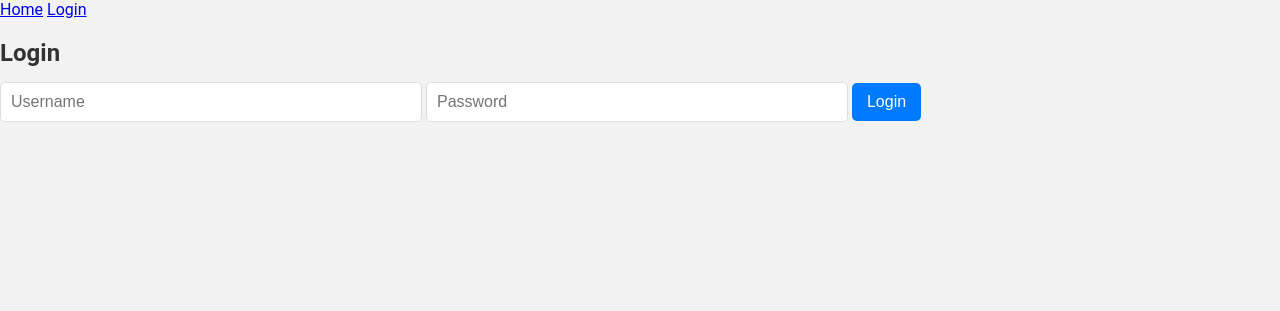
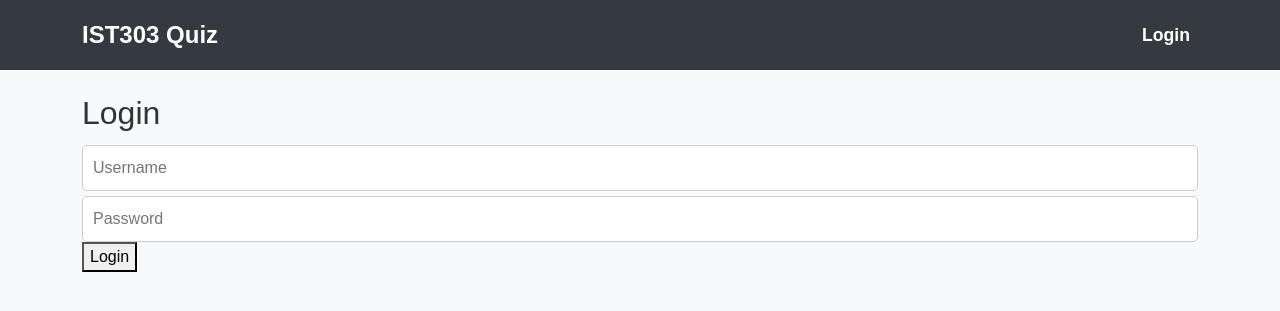
Before and after one commit to rogelg909/ist-303-team-A, a Flask app: a page that uses src/ist303_flask_project/templates/base.html in a window 1280 px wide. Shown: the top 311 px of the page. Run offline with Flask 3, Linux system fonts and the light colour scheme.

Commit message:
Updated for testing for Landing Page, Quiz Questions, insert script, and templates

```diff
--- a/src/ist303_flask_project/app.py
+++ b/src/ist303_flask_project/app.py
@@ -1,6 +1,8 @@
-from flask import Flask, render_template, request, redirect, url_for, flash
+from flask import Flask, render_template, request, redirect, url_for, flash, session, jsonify
 from flask_login import LoginManager, UserMixin, login_user, logout_user, login_required, current_user
+from werkzeug.security import generate_password_hash, check_password_hash
 import sqlite3
+import random
 
 app = Flask(__name__)
 app.secret_key = 'supersecretkey'
@@ -32,11 +34,21 @@ def load_user(user_id):
         return User(user['id'], user['username'])
     return None
 
-# Home page (requires login)
+# Home page (fetch last quiz score)
 @app.route('/')
 @login_required
 def index():
-    return render_template('index.html', user=current_user)
+    conn = get_db_connection()
+    last_score = conn.execute(
+        'SELECT score, category, taken_at FROM quiz_scores WHERE user_id = ? ORDER BY taken_at DESC LIMIT 1',
+        (current_user.id,)
+    ).fetchone()
+    conn.close()
+
+    if last_score is None:
+        last_score = {"score": "No score yet", "category": "N/A", "taken_at": "Never"}
+
+    return render_template('index.html', user=current_user, last_score=last_score)
 
 # Register route
 @app.route('/register', methods=['GET', 'POST'])
@@ -44,17 +56,19 @@ def register():
     if request.method == 'POST':
         username = request.form['username']
         password = request.form['password']
+        hashed_password = generate_password_hash(password)
 
         conn = get_db_connection()
         existing_user = conn.execute('SELECT * FROM users WHERE username = ?', (username,)).fetchone()
         if existing_user:
             flash('Username already exists.', 'danger')
+            conn.close()
             return redirect(url_for('register'))
 
-        conn.execute('INSERT INTO users (username, password) VALUES (?, ?)', (username, password))
+        conn.execute('INSERT INTO users (username, password) VALUES (?, ?)', (username, hashed_password))
         conn.commit()
         conn.close()
-        flash('Registration successful!', 'success')
+        flash('Registration successful! You can now log in.', 'success')
         return redirect(url_for('login'))
     return render_template('register.html')
 
@@ -68,7 +82,8 @@ def login():
         conn = get_db_connection()
         user = conn.execute('SELECT * FROM users WHERE username = ?', (username,)).fetchone()
         conn.close()
-        if user and user['password'] == password:
+
+        if user and check_password_hash(user['password'], password):
             login_user(User(user['id'], user['username']))
             return redirect(url_for('index'))
         else:
@@ -83,5 +98,78 @@ def logout():
     flash('You have been logged out.', 'info')
     return redirect(url_for('login'))
 
+# Start quiz (Fetch random 10 questions)
+@app.route('/start_quiz/<category>')
+@login_required
+def start_quiz(category):
+    category = category.lower()  # Ensure consistency
+    if category not in ["easy", "medium", "hard"]:
+        flash("Invalid quiz category!", "danger")
+        return redirect(url_for('index'))
+
+    conn = get_db_connection()
+    questions = conn.execute(
+        '''SELECT id, question, option_a, option_b, option_c, option_d, correct_answer, explanation
+           FROM quiz_questions WHERE category = ? ORDER BY RANDOM() LIMIT 10''',
+        (category,)
+    ).fetchall()
+    conn.close()
+
+    if not questions:
+        flash("No questions available in this category.", "warning")
+        return redirect(url_for('index'))
+
+    session['quiz'] = [dict(q) for q in questions]  # Store in session
+    session['quiz_index'] = 0  # Track question number
+    session['score'] = 0  # Initialize score
+
+    return redirect(url_for('quiz_question', category=category))
+
+# Load next question
+@app.route('/quiz/question/<category>', methods=['GET', 'POST'])
+@login_required
+def quiz_question(category):
+    if 'quiz' not in session or session['quiz_index'] >= len(session['quiz']):
+        return redirect(url_for('quiz_result', category=category))
+
+    question = session['quiz'][session['quiz_index']]
+
+    if request.method == 'POST':
+        user_answer = request.form.get('answer')
+        correct_answer = question['correct_answer']
+
+        if user_answer == correct_answer and 'answered_correctly' not in question:
+            session['score'] += 1  # Count only the first attempt
+            question['answered_correctly'] = True  # Mark as answered correctly
+
+        session['quiz_index'] += 1  # Move to next question
+
+        return render_template('quiz_feedback.html', question=question, user_answer=user_answer, category=category)
+
+    return render_template('quiz_question.html', question=question, category=category)
+
+# Show final quiz results
+@app.route('/quiz/result/<category>')
+@login_required
+def quiz_result(category):
+    score = session.get('score', 0)
+
+    # Save result in database
+    conn = get_db_connection()
+    conn.execute('INSERT INTO quiz_scores (user_id, score, category) VALUES (?, ?, ?)', (current_user.id, score, category))
+    conn.commit()
+    conn.close()
+
+    # Fix: Change template name to match your actual file
+    return render_template('quiz_results.html', score=score, category=category)
+
+
+# Share results
+@app.route('/quiz/share/<category>')
+@login_required
+def share_results(category):
+    score = session.get('score', 0)
+    return render_template('quiz_share.html', user=current_user, score=score, category=category)
+
 if __name__ == '__main__':
     app.run(debug=True)
--- a/src/ist303_flask_project/static/style.css
+++ b/src/ist303_flask_project/static/style.css
@@ -1,110 +1,181 @@
-/* General Styling */
+/* ✅ 1. General Page Styles */
 body {
-    font-family: 'Roboto', sans-serif;
+    font-family: "Poppins", sans-serif;
+    background-color: #f8f9fa; /* Light gray background */
+    color: #333; /* Dark gray text */
     margin: 0;
     padding: 0;
-    background-color: #f2f2f2;
-    color: #333;
 }
 
-/* Navbar Styling */
+/* ✅ 2. Navbar Styling */
 .navbar {
-    display: flex;
-    justify-content: space-between;
-    align-items: center;
-    padding: 15px;
-    background-color: #007bff;
-    color: white;
+    background-color: #343a40 !important; /* Dark background */
+    padding: 12px 20px;
 }
 
-.navbar a {
-    color: white;
-    text-decoration: none;
-    padding: 10px;
+.navbar-brand {
+    font-size: 1.5rem;
+    font-weight: bold;
+    color: white !important;
 }
 
-.navbar a:hover {
-    background-color: rgba(255, 255, 255, 0.1);
-    border-radius: 5px;
+.navbar .nav-link {
+    font-size: 1.1rem;
+    font-weight: bold;
+    margin-left: 10px; /* Adds space between links */
+    color: white !important;
 }
 
-/* Content Container */
-.container {
+.navbar .nav-link:hover {
+    color: #ffc107 !important;
+}
+
+/* ✅ 3. Flash Messages (Success, Error, Info) */
+.alert {
+    border-radius: 8px;
+    font-size: 1.1rem;
+    font-weight: bold;
+    padding: 12px;
+    text-align: center;
+}
+
+.alert-success {
+    background: #d4edda;
+    color: #155724;
+    border: 1px solid #c3e6cb;
+}
+
+.alert-danger {
+    background: #f8d7da;
+    color: #721c24;
+    border: 1px solid #f5c6cb;
+}
+
+.alert-info {
+    background: #d1ecf1;
+    color: #0c5460;
+    border: 1px solid #bee5eb;
+}
+
+/* ✅ 4. Centered Card Design for Dashboard & Forms */
+.card {
+    border-radius: 12px;
+    border: none;
+    background: white;
+    box-shadow: 0px 4px 10px rgba(0, 0, 0, 0.1);
     padding: 20px;
-    max-width: 600px;
-    margin: 50px auto;
-    background-color: white;
-    box-shadow: 0px 0px 15px rgba(0, 0, 0, 0.2);
+    text-align: center;
+    max-width: 500px;
+}
+
+/* ✅ 5. Quiz Category Buttons */
+.btn {
+    font-size: 1.2rem;
+    font-weight: bold;
+    padding: 10px 20px;
+    transition: all 0.3s ease-in-out;
     border-radius: 8px;
 }
 
-/* Form Styling */
+.btn:hover {
+    transform: scale(1.05);
+    box-shadow: 0px 4px 10px rgba(0, 0, 0, 0.2);
+}
+
+/* ✅ 6. Quiz Buttons - Gradient Colors */
+.btn-success {
+    background: linear-gradient(135deg, #28a745, #218838);
+    border: none;
+}
+
+.btn-warning {
+    background: linear-gradient(135deg, #ffc107, #e0a800);
+    border: none;
+}
+
+.btn-danger {
+    background: linear-gradient(135deg, #dc3545, #c82333);
+    border: none;
+}
+
+/* ✅ 7. Hover Effects for Quiz Buttons */
+.btn-success:hover {
+    background: linear-gradient(135deg, #218838, #1e7e34);
+}
+
+.btn-warning:hover {
+    background: linear-gradient(135deg, #e0a800, #c69500);
+}
+
+.btn-danger:hover {
+    background: linear-gradient(135deg, #c82333, #a71d2a);
+}
+
+/* ✅ 8. Form Styling for Register & Login Pages */
+.form-container {
+    max-width: 400px;
+    margin: 50px auto;
+    background: white;
+    padding: 20px;
+    border-radius: 12px;
+    box-shadow: 0px 4px 10px rgba(0, 0, 0, 0.1);
+    text-align: center;
+}
+
+.form-container h2 {
+    margin-bottom: 20px;
+    font-weight: bold;
+}
+
 .form-group {
     margin-bottom: 15px;
+    text-align: left;
 }
 
-input[type="text"], input[type="password"], textarea {
-    width: 90%;
-    max-width: 400px;
+input[type="text"],
+input[type="password"],
+input[type="email"] {
+    width: 100%;
     padding: 10px;
-    font-size: 16px;
-    border: 1px solid #ddd;
+    margin-top: 5px;
+    border: 1px solid #ccc;
     border-radius: 5px;
+    font-size: 1rem;
 }
 
-textarea {
-    resize: vertical;
+input[type="submit"] {
+    background: #28a745; /* Green like Easy button */
+    color: white;
+    border: none;
+    padding: 10px;
+    font-size: 1.1rem;
+    border-radius: 5px;
+    cursor: pointer;
+    transition: all 0.3s ease-in-out;
+    width: 100%;
 }
 
-/* Buttons Styling */
-button, .btn {
-    padding: 10px 15px;
-    border: none;
-    border-radius: 5px;
-    cursor: pointer;
-    font-size: 16px;
-    transition: all 0.3s ease-in-out;
+input[type="submit"]:hover {
+    background: #218838;
+    transform: scale(1.05);
 }
 
-button {
-    background-color: #007bff;
-    color: white;
+/* ✅ 9. Spacing Improvements */
+.mt-5 {
+    margin-top: 3rem;
 }
 
-button:hover {
-    background-color: #0056b3;
+.mt-4 {
+    margin-top: 2rem;
 }
 
-/* Titles Styling */
-h1, h2 {
-    font-family: 'Roboto', sans-serif;
-    font-weight: bold;
-    margin-bottom: 15px;
+/* ✅ 10. Footer (Optional) */
+.footer {
+    text-align: center;
+    padding: 10px;
+    background-color: #343a40;
+    color: white;
+    position: fixed;
+    bottom: 0;
+    width: 100%;
 }
-
-/* Post Box Layout */
-.post-box {
-    border: 1px solid #ddd;
-    padding: 15px;
-    border-radius: 8px;
-    background-color: #f9f9f9;
-    margin-bottom: 15px;
-    box-shadow: 0px 2px 5px rgba(0, 0, 0, 0.1);
-}
-
-/* Back Button Styling */
-.back-btn {
-    color: #007bff;
-    text-decoration: none;
-}
-
-.back-btn:hover {
-    text-decoration: underline;
-}
-
-/* Responsive Design */
-@media (max-width: 768px) {
-    .container {
-        width: 95%;
-    }
-}
--- a/src/ist303_flask_project/templates/base.html
+++ b/src/ist303_flask_project/templates/base.html
@@ -2,18 +2,60 @@
 <html lang="en">
 <head>
     <meta charset="UTF-8">
-    <title>{% block title %} {% endblock %}</title>
+    <meta name="viewport" content="width=device-width, initial-scale=1">
+    <title>{% block title %}IST303 Quiz App{% endblock %}</title>
+
+    <!-- Bootstrap CSS for better styling -->
+    <link rel="stylesheet" href="https://cdn.jsdelivr.net/npm/bootstrap@5.3.0/dist/css/bootstrap.min.css">
     <link rel="stylesheet" href="{{ url_for('static', filename='style.css') }}">
 </head>
 <body>
-    <nav>
-        <a href="{{ url_for('index') }}">Home</a>
-        {% if current_user.is_authenticated %}
-            <a href="{{ url_for('logout') }}">Logout</a>
-        {% else %}
-            <a href="{{ url_for('login') }}">Login</a>
-        {% endif %}
+
+    <!-- Navigation Bar -->
+    <nav class="navbar navbar-expand-lg navbar-dark bg-dark">
+        <div class="container">
+            <a class="navbar-brand" href="{{ url_for('index') }}">IST303 Quiz</a>
+
+            <div class="collapse navbar-collapse justify-content-end">
+                <ul class="navbar-nav">
+                    {% if current_user.is_authenticated %}
+                        <li class="nav-item">
+                            <span class="nav-link text-light fw-bold">👋 Hello, {{ current_user.username }}</span>
+                        </li>
+                        <li class="nav-item">
+                            <a class="nav-link text-danger fw-bold" href="{{ url_for('logout') }}">Logout</a>
+                        </li>
+                    {% else %}
+                        <li class="nav-item">
+                            <a class="nav-link text-light" href="{{ url_for('login') }}">Login</a>
+                        </li>
+                    {% endif %}
+                </ul>
+            </div>
+        </div>
     </nav>
-    <div>{% block content %}{% endblock %}</div>
+
+    <!-- Flash Messages -->
+    <div class="container mt-3">
+        {% with messages = get_flashed_messages(with_categories=True) %}
+            {% if messages %}
+                {% for category, message in messages %}
+                    <div class="alert alert-{{ category }} alert-dismissible fade show" role="alert">
+                        {{ message }}
+                        <button type="button" class="btn-close" data-bs-dismiss="alert" aria-label="Close"></button>
+                    </div>
+                {% endfor %}
+            {% endif %}
+        {% endwith %}
+    </div>
+
+    <!-- Main Content -->
+    <div class="container mt-4">
+        {% block content %}{% endblock %}
+    </div>
+
+    <!-- Bootstrap JS (Optional but recommended for navbar toggling) -->
+    <script src="https://cdn.jsdelivr.net/npm/bootstrap@5.3.0/dist/js/bootstrap.bundle.min.js"></script>
+
 </body>
 </html>
```
Also changed, not shown: src/ist303_flask_project/insert_questions.py (added, +97 -0 lines), src/ist303_flask_project/schema.sql (+25 -0 lines), src/ist303_flask_project/templates/index.html (+21 -2 lines), src/ist303_flask_project/templates/quiz_feedback.html (added, +20 -0 lines), src/ist303_flask_project/templates/quiz_question.html (added, +30 -0 lines), src/ist303_flask_project/templates/quiz_results.html (added, +25 -0 lines), src/ist303_flask_project/templates/quiz_start.html (added, +12 -0 lines), test/test_quiz.py (+0 -2 lines), src/ist303_flask_project/database.db.
